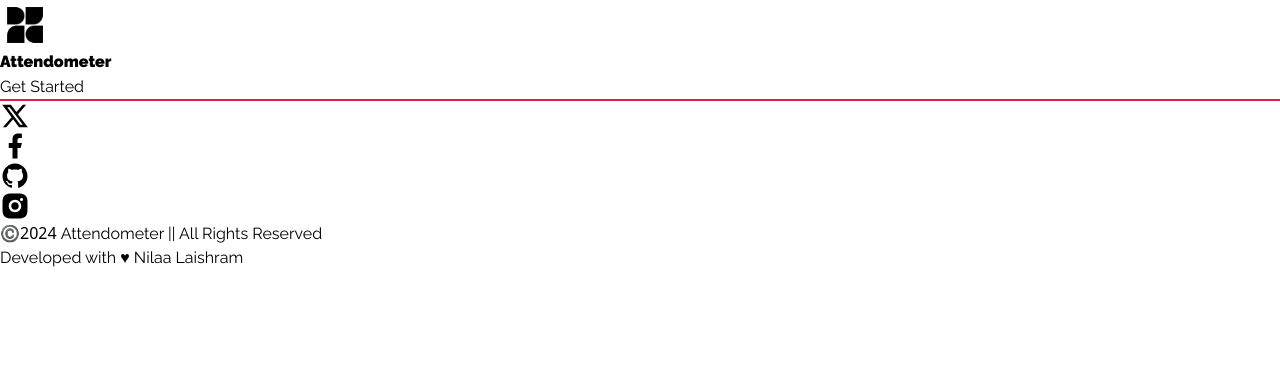
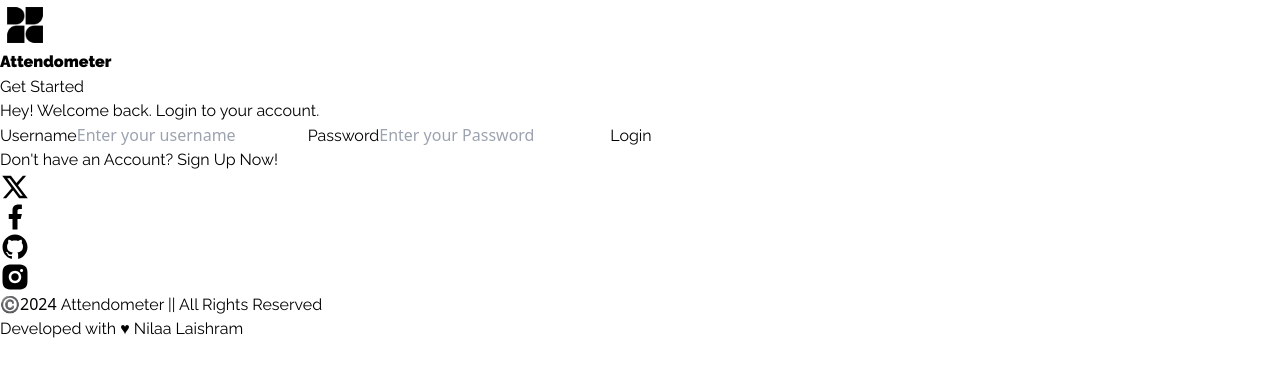
Before and after one commit to nilaachandra/Attendance-Manager, a React (Vite) app: page /login in a window 1280 px wide. Shown: the top 376 px of the page. Built offline with nearby package versions, Linux system fonts and the light colour scheme.

Commit message:
authentication component created

```diff
--- a/package.json
+++ b/package.json
@@ -12,6 +12,7 @@
   "dependencies": {
     "@reduxjs/toolkit": "^2.2.3",
     "@remixicon/react": "^4.2.0",
+    "@supabase/supabase-js": "^2.42.0",
     "react": "^18.2.0",
     "react-dom": "^18.2.0",
     "react-redux": "^9.1.0",
--- a/src/components/Authentication Pages/Login.jsx
+++ b/src/components/Authentication Pages/Login.jsx
@@ -1,9 +1,22 @@
 import React from 'react'
+import Input from '../reusable/Input'
+import Button from '../reusable/Button'
+import { Link } from 'react-router-dom'
 
 const Login = () => {
   return (
-    <div className='w-full min-h-[50vh] flex justify-center items-center'>
-      <div className="form w-[350px] min-h-[400px] debug"></div>
+    <div className='w-full min-h-[50vh] flex flex-col justify-center items-center gap-2'>
+      <h1 className='raleway-regular font-bold text-[20px]'>Hey! Welcome back. Login to your account.</h1>
+      <form className="form w-[350px] min-h-[400px] flex flex-col items-center justify-center border-black border-2 rounded-md p-4 gap-3">
+        <span className='raleway-regular font-bold'>Username</span>
+        <Input className='text-center' placeholder='Enter your username'/>
+        <span className='raleway-regular font-bold'>Password</span>
+        <Input type='password' className='text-center' placeholder='Enter your Password'/>
+        <Button className='w-full btnHover raleway-regular font-bold'>
+          Login
+        </Button>
+        <p className='raleway-regular font-bold'>Don't have an Account? <Link to='/signup' className='text-blue-800'>Sign Up Now!</Link></p>
+      </form>
     </div>
   )
 }
--- a/src/components/Authentication Pages/Signup.jsx
+++ b/src/components/Authentication Pages/Signup.jsx
@@ -1,8 +1,25 @@
 import React from 'react'
+import Input from '../reusable/Input'
+import Button from '../reusable/Button'
+import { Link } from 'react-router-dom'
 
 const Signup = () => {
   return (
-    <div className='w-full min-h-[50vh]'>Signup</div>
+    <div className='w-full min-h-[50vh] flex flex-col justify-center items-center gap-2'>
+      <h1 className='raleway-regular font-bold text-[20px]'>Hey! Create your account.</h1>
+      <form className="form w-[350px] min-h-[400px] flex flex-col items-center justify-center border-black border-2 rounded-md p-4 gap-3">
+        <span className='raleway-regular font-bold'>Email</span>
+        <Input type='email' className='text-center' placeholder='Enter your Email'/>
+        <span className='raleway-regular font-bold'>Password</span>
+        <Input type='password' className='text-center' placeholder='Enter your Password'/>
+        <span className='raleway-regular font-bold'>Confirm Password</span>
+        <Input type='password' className='text-center' placeholder='Confirm your Password'/>
+        <Button className='w-full btnHover raleway-regular font-bold'>
+          Signup
+        </Button>
+        <p className='raleway-regular font-bold'>Already have an Account? <Link to='/login' className='text-blue-800'>Login Now!</Link></p>
+      </form>
+    </div>
   )
 }
 
--- /dev/null
+++ b/src/components/reusable/Input.jsx
@@ -0,0 +1,10 @@
+import React from 'react'
+
+const Input = ({className, type, onChange, placeholder}) => {
+    const classes = `border-2 w-full focus:outline-zinc-400 border-black p-2 transition-all duration-300 rounded-md ${className || ''}`
+  return (
+    <input type={type} className={classes} onChange={onChange} placeholder={placeholder}/>
+  )
+}
+
+export default Input
```
Also changed, not shown: src/store/store.js (added, +7 -0 lines), 2 other files (tests, documents, lock files or other folders).
